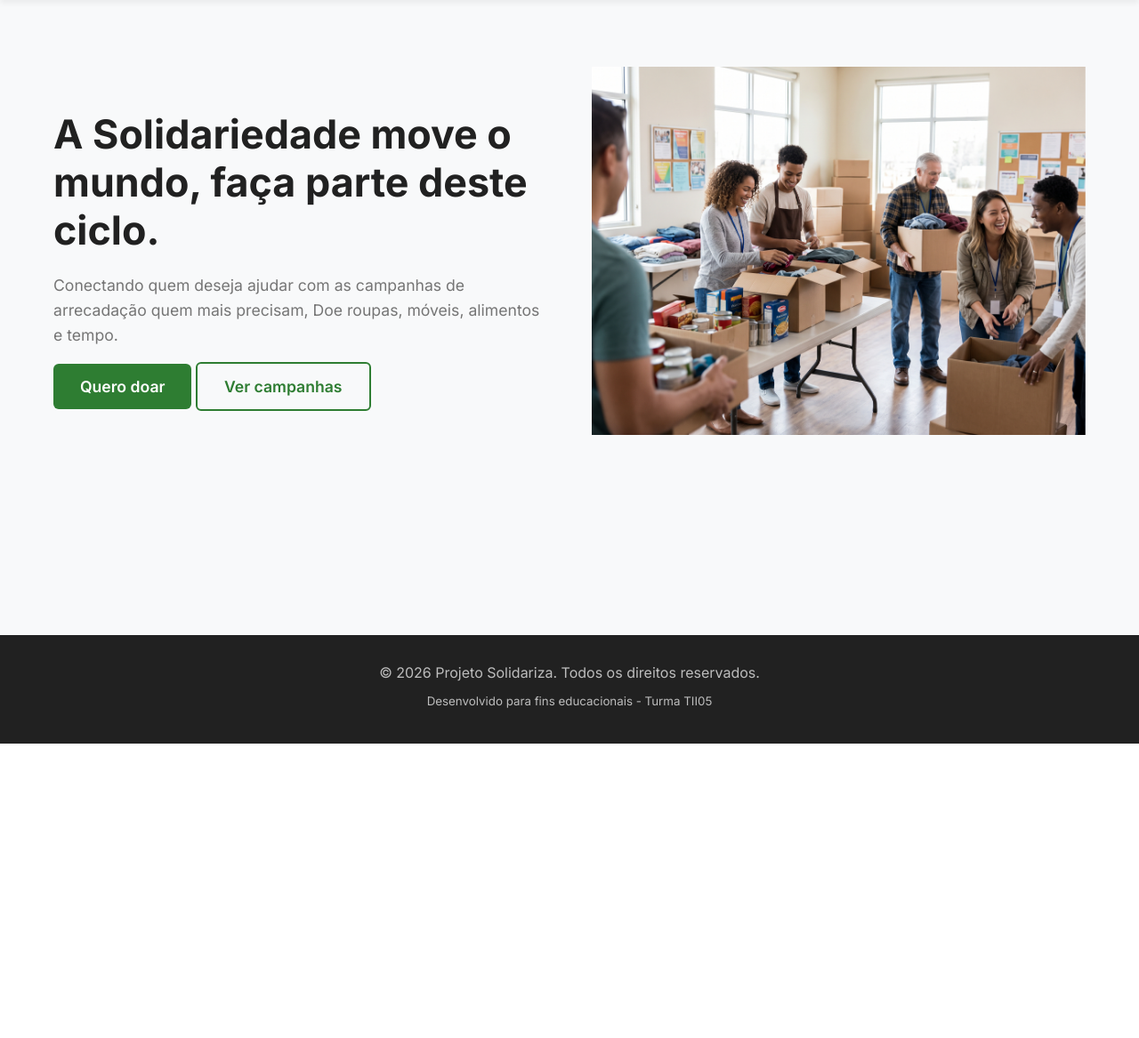
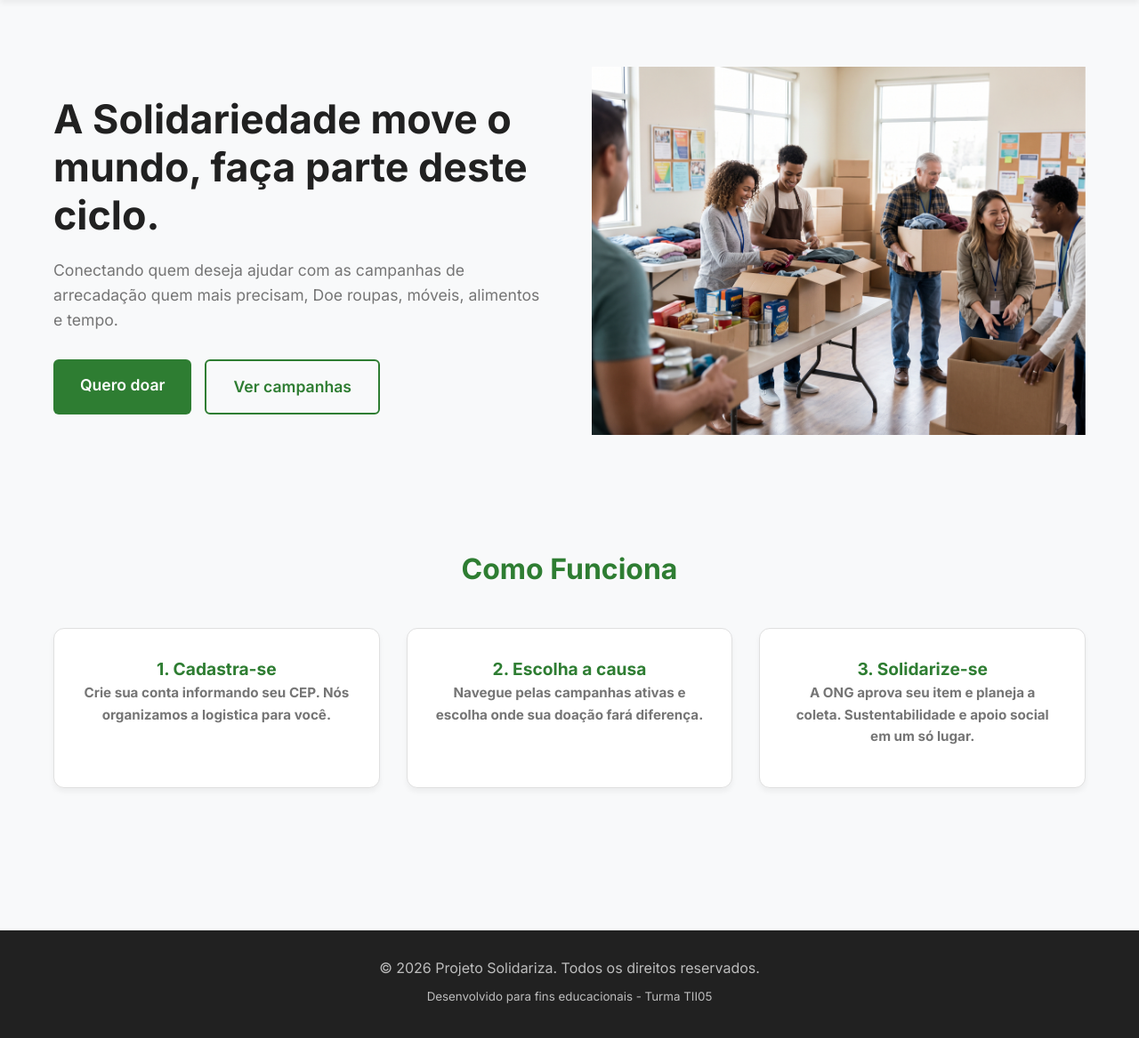
Before and after one commit to patonunes12/UCO7---TII05, a PHP site: page / in a window 1280 px wide. Shown: the part 106-1273 px from the top of the page at 89% size. Before the commit the page ends 942 px from the top, so only its background shows below. Run offline with PHP 8.4, Linux system fonts and the light colour scheme.

Commit message:
chase
alteração do que sobrou

```diff
--- a/Projeto solidariza/includes/header.php
+++ b/Projeto solidariza/includes/header.php
@@ -25,6 +25,3 @@
             </nav>
         </div>
     </header>
-
-</body>
-</html>
--- a/Projeto solidariza/index.php
+++ b/Projeto solidariza/index.php
@@ -5,7 +5,7 @@
         <div class="hero-textos">
             <h2>A Solidariedade move o mundo, faça parte deste ciclo.</h2>
             <p>Conectando quem deseja ajudar com as campanhas de arrecadação quem mais precisam, Doe roupas, móveis, alimentos e tempo. </p>
-            <div>
+            <div class="hero-botoes">
                 <a href="cadastro.php" class="btn-sustentavel btn-grande">Quero doar</a>
                 <a href="campanhas.php" class="btn-secundario btn-grande">Ver campanhas</a>
             </div>
@@ -14,12 +14,22 @@
             <img src="./assets/img/hero.jpeg" alt="Imagem de um projeto de voluntariado com pessoas ajudando">
         </div>
     </section>
+
+    <section class="como-funciona">
+        <h3>Como Funciona </h3>
+        <div class="cards-passos">
+            <div class="card">
+                <h4>1. Cadastra-se</4>
+                <p>Crie sua conta informando seu CEP. Nós organizamos a logistica para você. </p>
+            </div>
+            <div class="card">
+                <h4>2. Escolha a causa</4>
+                <p>Navegue pelas campanhas ativas e escolha onde sua doação fará diferença. </p>
+            </div>
+            <div class="card">
+                <h4>3. Solidarize-se</4>
+                <p>A ONG aprova seu item e planeja a coleta. Sustentabilidade e apoio social em um só lugar.</p>
+            </div>
+        </div>
 </main>
-
-
-
-
-
-
-
 <?php include_once 'includes/footer.php' ?>
```
